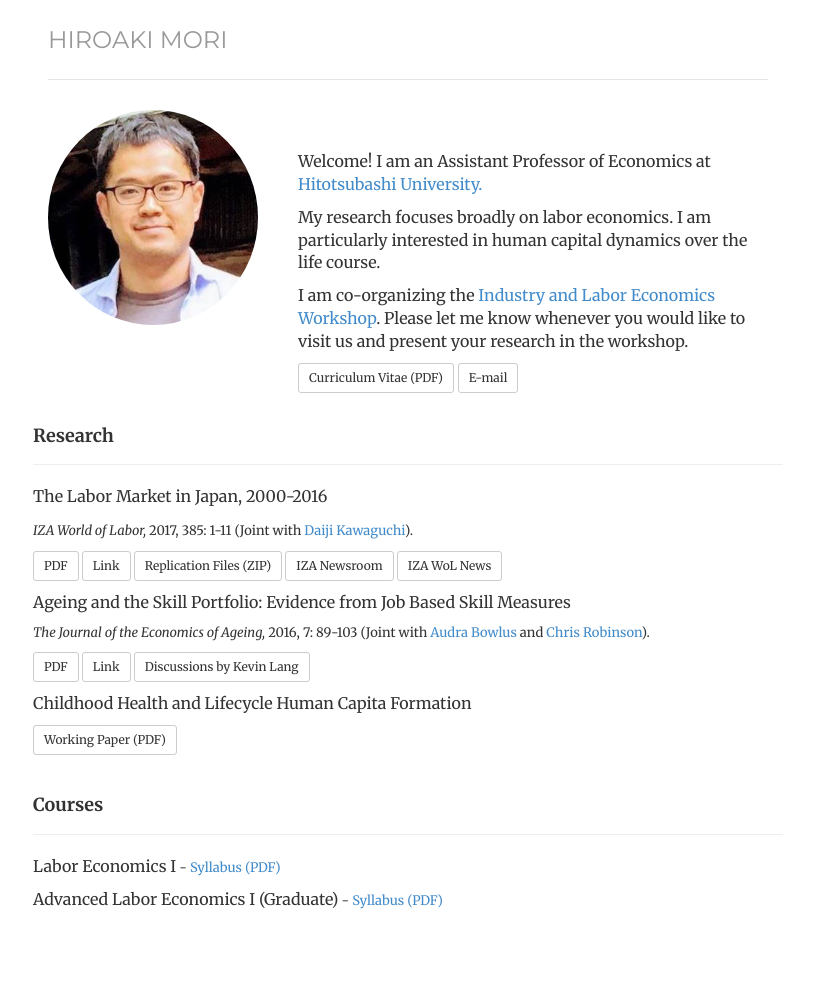
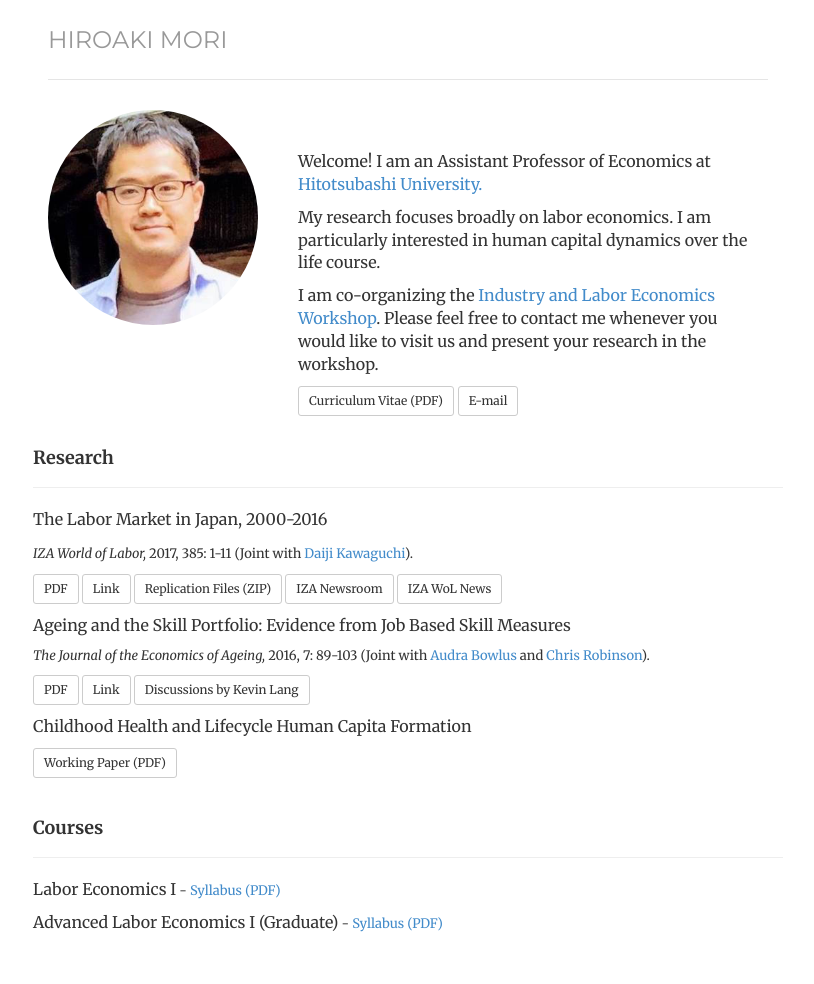
Before and after one commit to morihiroaki/morihiroaki.github.io, a Jekyll site: the page built from index.html, in a window 1280 px wide. Shown: the whole page, without its empty margins (232-1046 px from the left). Built offline with Jekyll 4.4.1, drawn with Linux system fonts in a browser that asks for light colours; before the commit the page ends 961 px from its top, so only the background shows below that.

Commit message:
Update index.html

```diff
--- a/index.html
+++ b/index.html
@@ -17,7 +17,8 @@
 <div class='col-sm-8'>
 <p><font size="3"> Welcome! I am an Assistant Professor of Economics at <a href="http://www.econ.hit-u.ac.jp/~koho/english/" target="_blank" title="Link">Hitotsubashi University.</a></p>
 <p> My research focuses broadly on labor economics. I am particularly interested in human capital dynamics over the life course. </p>
-<p>I am co-organizing the <a href="http://www.ier.hit-u.ac.jp/Japanese/schedule/past/ilw/2017/" target="_blank" title="Link">Industry and Labor Economics Workshop</a>. Please let me know whenever you would like to
+<p>I am co-organizing the <a href="http://www.ier.hit-u.ac.jp/Japanese/schedule/past/ilw/2017/" target="_blank" title="Link">Industry and Labor Economics Workshop</a>.
+ Please feel free to contact me whenever you would like to
 visit us and present your research in the workshop. </p>
 <p><a href="/files/cv_mori.pdf" target="_blank" class="btn btn-default btn-sm" role="button">Curriculum Vitae (PDF)</a>
 <a href="mailto:h.mori@r.hit-u.ac.jp" class="btn btn-default btn-sm" role="button">E-mail</a></p>
```
